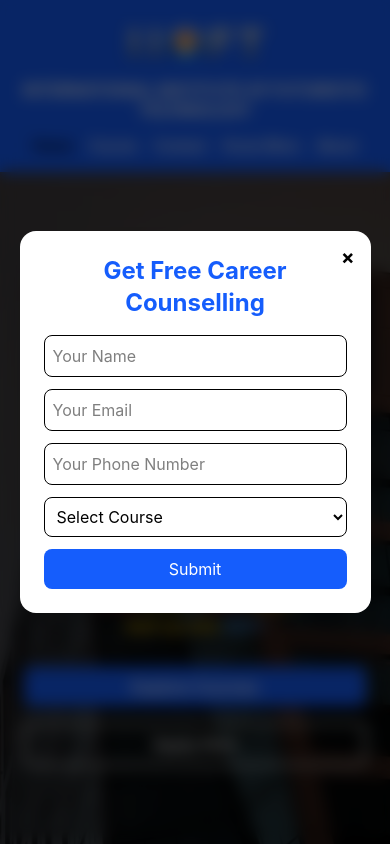
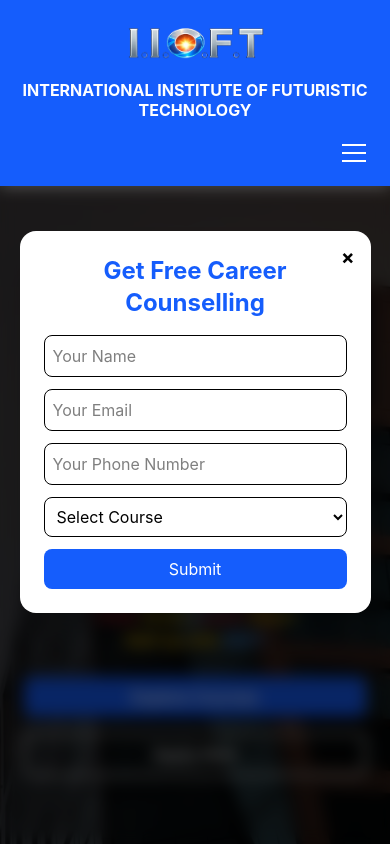
Before and after one commit to tanveersinghh85446-hue/iioft, a React (Vite) app: page / in a window 390 px wide. Shown: the top 844 px of the page. Built offline with nearby package versions, Linux system fonts and the light colour scheme.

Commit message:
Updated Navbar

```diff
--- a/src/Components/Navbar.jsx
+++ b/src/Components/Navbar.jsx
@@ -1,6 +1,6 @@
-import React from "react";
+import React, { useState } from "react";
 import { Link, useLocation } from "react-router-dom";
-import { motion } from "framer-motion";
+import { motion, AnimatePresence } from "framer-motion";
 
 const NAV_LINKS = [
   { path: "/", name: "Home" },
@@ -14,9 +14,11 @@ const NAV_ANIMATION = { initial: { opacity: 0, y: -20 }, animate: { opacity: 1,
 
 export default function Navbar() {
   const { pathname } = useLocation();
+  const [isOpen, setIsOpen] = useState(false);
 
   return (
-    <nav className="bg-blue-600 text-white shadow-md w-full">
+    <>
+      <nav className="bg-blue-600 text-white shadow-md w-full relative z-50">
         <div className="flex flex-col md:flex-row items-center justify-between px-4 md:px-8 py-4 md:py-5 gap-4">
 
           <img className="max-h-12 w-auto object-contain" src="Logo.png" alt="Logo" />
@@ -25,9 +27,10 @@ export default function Navbar() {
             INTERNATIONAL INSTITUTE OF FUTURISTIC TECHNOLOGY
           </h1>
 
+          {/* Desktop Nav */}
           <motion.div
             {...NAV_ANIMATION}
-          className="flex flex-wrap justify-center gap-4 sm:gap-6 md:gap-8 font-semibold text-sm sm:text-base md:text-lg"
+            className="hidden md:flex flex-wrap justify-center gap-4 sm:gap-6 md:gap-8 font-semibold text-sm sm:text-base md:text-lg"
           >
             {NAV_LINKS.map(({ path, name }) => (
               <Link
@@ -40,7 +43,66 @@ export default function Navbar() {
             ))}
           </motion.div>
 
+          {/* Hamburger Button — mobile only */}
+          <button
+            className="md:hidden flex flex-col gap-1.5 p-2 self-end focus:outline-none"
+            onClick={() => setIsOpen(!isOpen)}
+            aria-label="Toggle menu"
+          >
+            <span className={`block w-6 h-0.5 bg-white transition-all duration-300 ${isOpen ? "rotate-45 translate-y-2" : ""}`} />
+            <span className={`block w-6 h-0.5 bg-white transition-all duration-300 ${isOpen ? "opacity-0" : ""}`} />
+            <span className={`block w-6 h-0.5 bg-white transition-all duration-300 ${isOpen ? "-rotate-45 -translate-y-2" : ""}`} />
+          </button>
+
         </div>
       </nav>
+
+      {/* Overlay (background dim) */}
+      <AnimatePresence>
+        {isOpen && (
+          <motion.div
+            initial={{ opacity: 0 }}
+            animate={{ opacity: 1 }}
+            exit={{ opacity: 0 }}
+            transition={{ duration: 0.3 }}
+            className="fixed inset-0 bg-black/40 z-40 md:hidden"
+            onClick={() => setIsOpen(false)}
+          />
+        )}
+      </AnimatePresence>
+
+      {/* Right Side Drawer */}
+      <AnimatePresence>
+        {isOpen && (
+          <motion.div
+            initial={{ x: "100%" }}
+            animate={{ x: 0 }}
+            exit={{ x: "100%" }}
+            transition={{ duration: 0.35, ease: "easeInOut" }}
+            className="fixed top-0 right-0 h-full w-64 bg-blue-800 text-white z-50 shadow-xl md:hidden flex flex-col pt-20 px-6 gap-6 font-semibold text-lg"
+          >
+            {/* Close Button */}
+            <button
+              className="absolute top-4 right-4 flex flex-col gap-1.5 p-2 focus:outline-none"
+              onClick={() => setIsOpen(false)}
+            >
+              <span className="block w-6 h-0.5 bg-white rotate-45 translate-y-1" />
+              <span className="block w-6 h-0.5 bg-white -rotate-45 -translate-y-0.5" />
+            </button>
+
+            {NAV_LINKS.map(({ path, name }) => (
+              <Link
+                key={path}
+                to={path}
+                onClick={() => setIsOpen(false)}
+                className={`transition duration-300 border-b border-blue-600 pb-4 ${pathname === path ? "text-black" : "hover:text-black"}`}
+              >
+                {name}
+              </Link>
+            ))}
+          </motion.div>
+        )}
+      </AnimatePresence>
+    </>
   );
 }
```
Lines whose indentation alone changed are shown as unchanged.
